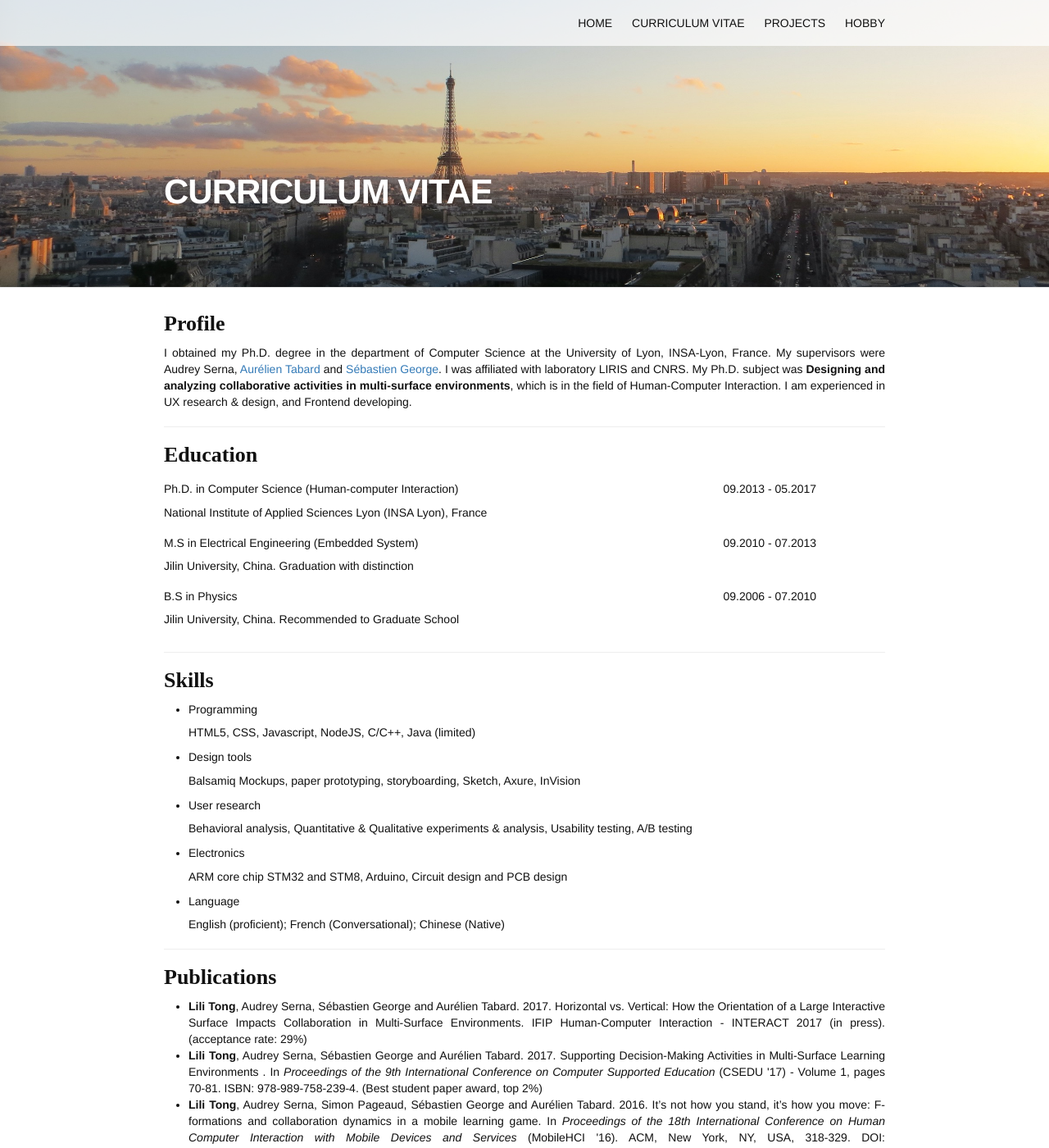
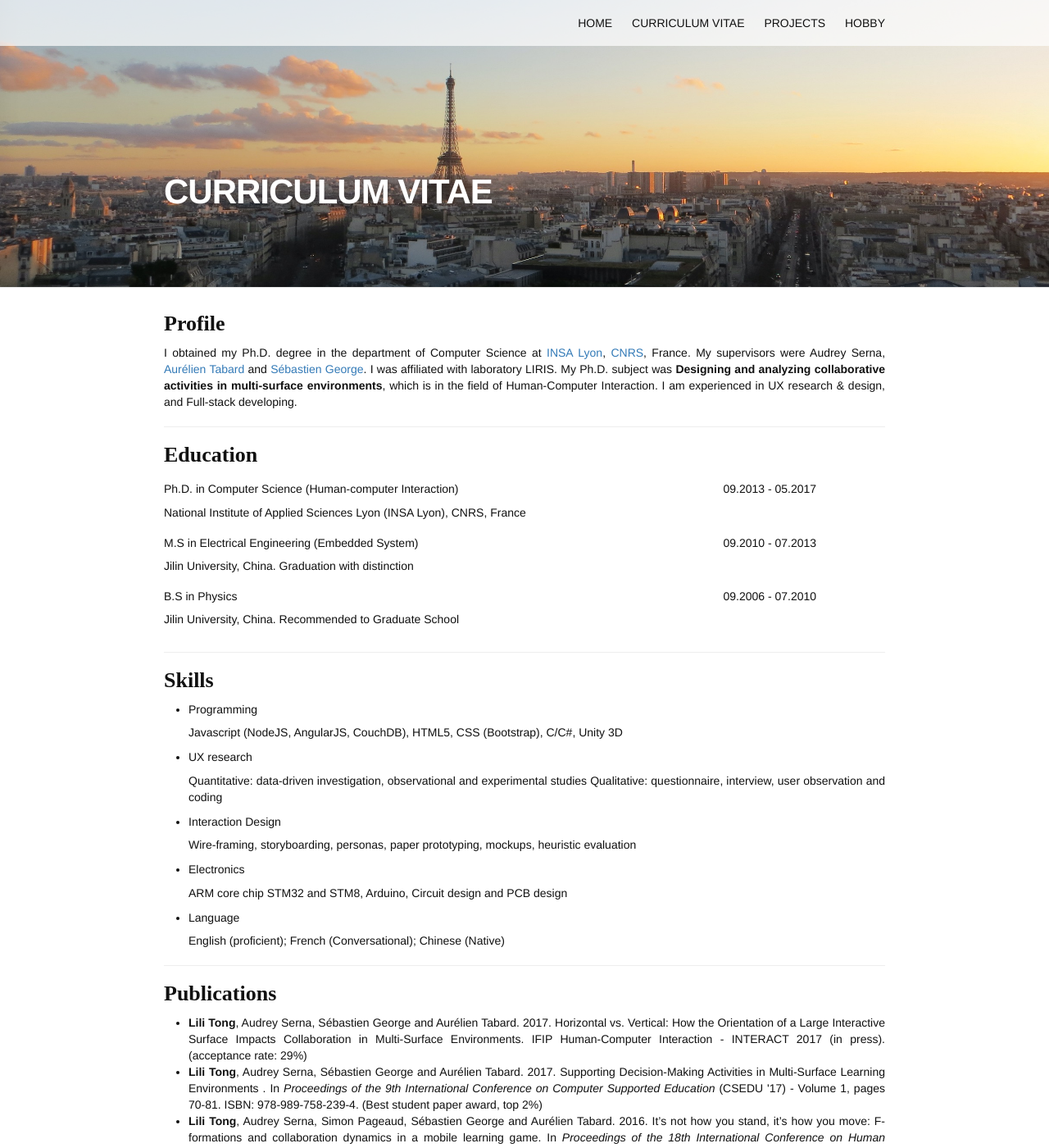
Before and after one commit to InsaLili/insalili.github.io, a Jekyll site: the page built from pages/cv.md, in a window 1280 px wide and 1400 px high. Shown: the whole window at 82% size. Built offline with Jekyll 4.4.1, drawn with Linux system fonts in a browser that asks for light colours; comment, search, counter and statistics services are not loaded.

Commit message:
update skills

```diff
--- a/pages/cv.md
+++ b/pages/cv.md
@@ -7,7 +7,7 @@ permalink: /cv/
 <div class="home">
 	<div class="section">
 		<h3>Profile</h3>
-			<p>I obtained my Ph.D. degree in the department of Computer Science at the University of Lyon, INSA-Lyon, France. My supervisors were Audrey Serna, <a href="http://www.tabard.fr/" target="_blank">Aurélien Tabard</a> and <a href="http://perso.univ-lemans.fr/~sgeorge/index.html" target="_blank">Sébastien George</a>. I was affiliated with laboratory LIRIS and CNRS. My Ph.D. subject was <b> Designing and analyzing collaborative activities in multi-surface environments</b>, which is in the field of Human-Computer Interaction. I am experienced in UX research & design, and Frontend developing.</p>
+			<p>I obtained my Ph.D. degree in the department of Computer Science at <a target="_blank" href="http://www.insa-lyon.fr/en">INSA Lyon</a>, <a target="_blank" href="http://www.cnrs.fr/">CNRS</a>, France. My supervisors were Audrey Serna, <a href="http://www.tabard.fr/" target="_blank">Aurélien Tabard</a> and <a href="http://perso.univ-lemans.fr/~sgeorge/index.html" target="_blank">Sébastien George</a>. I was affiliated with laboratory LIRIS. My Ph.D. subject was <b> Designing and analyzing collaborative activities in multi-surface environments</b>, which is in the field of Human-Computer Interaction. I am experienced in UX research & design, and Full-stack developing.</p>
 	</div>
 	<div>
 		<hr class="styled-hr" style="width:100%;">
@@ -17,7 +17,7 @@ permalink: /cv/
 		<div class="row">
 			<div class="col-md-9">
 				<h5>Ph.D. in Computer Science (Human-computer Interaction)</h5>
-			  <p>National Institute of Applied Sciences Lyon (INSA Lyon), France</p>
+			  <p>National Institute of Applied Sciences Lyon (INSA Lyon), CNRS, France</p>
 			</div>
 			<div class="col-md-3">
 				<h5>09.2013 - 05.2017</h5>
@@ -45,11 +45,12 @@ permalink: /cv/
 	  <h3>Skills</h3>
 	  <ul>
   		<li><h5>Programming</h5></li>
-  		HTML5, CSS, Javascript, NodeJS, C/C++, Java (limited)
-  		<li><h5>Design tools</h5></li>
-  		Balsamiq Mockups, paper prototyping, storyboarding, Sketch, Axure, InVision
-  		<li><h5>User research</h5></li>
-  		Behavioral analysis, Quantitative & Qualitative experiments & analysis, Usability testing, A/B testing
+  		Javascript (NodeJS, AngularJS, CouchDB), HTML5, CSS (Bootstrap), C/C#, Unity 3D
+  		<li><h5>UX research</h5></li>
+  		Quantitative: data-driven investigation, observational and experimental studies
+  		Qualitative: questionnaire, interview, user observation and coding
+  		<li><h5>Interaction Design</h5></li>
+  		Wire-framing, storyboarding, personas, paper prototyping, mockups, heuristic evaluation
   		<li><h5>Electronics</h5></li>
   		ARM core chip STM32 and STM8, Arduino, Circuit design and PCB design
   		<li><h5>Language</h5></li>
```
